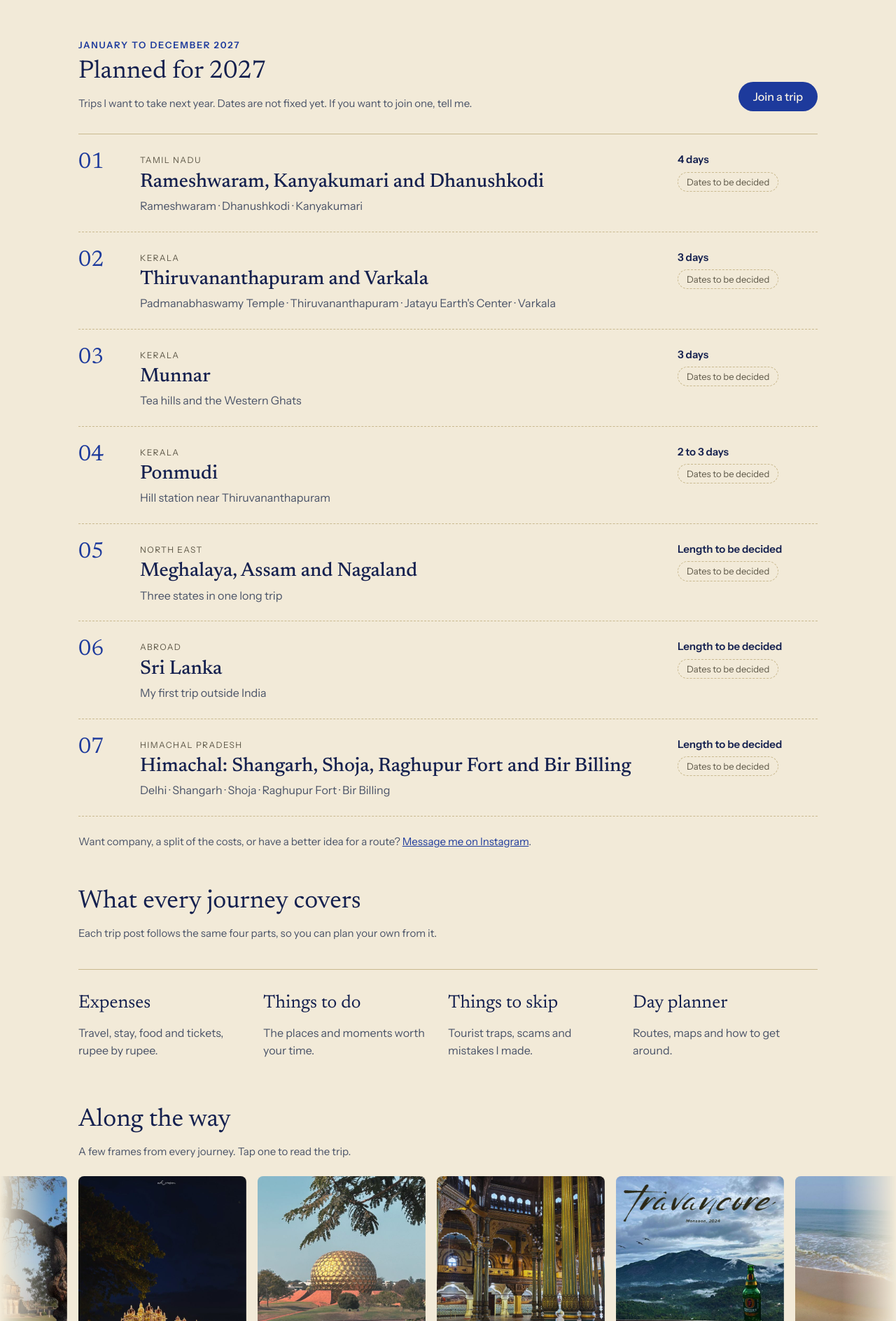
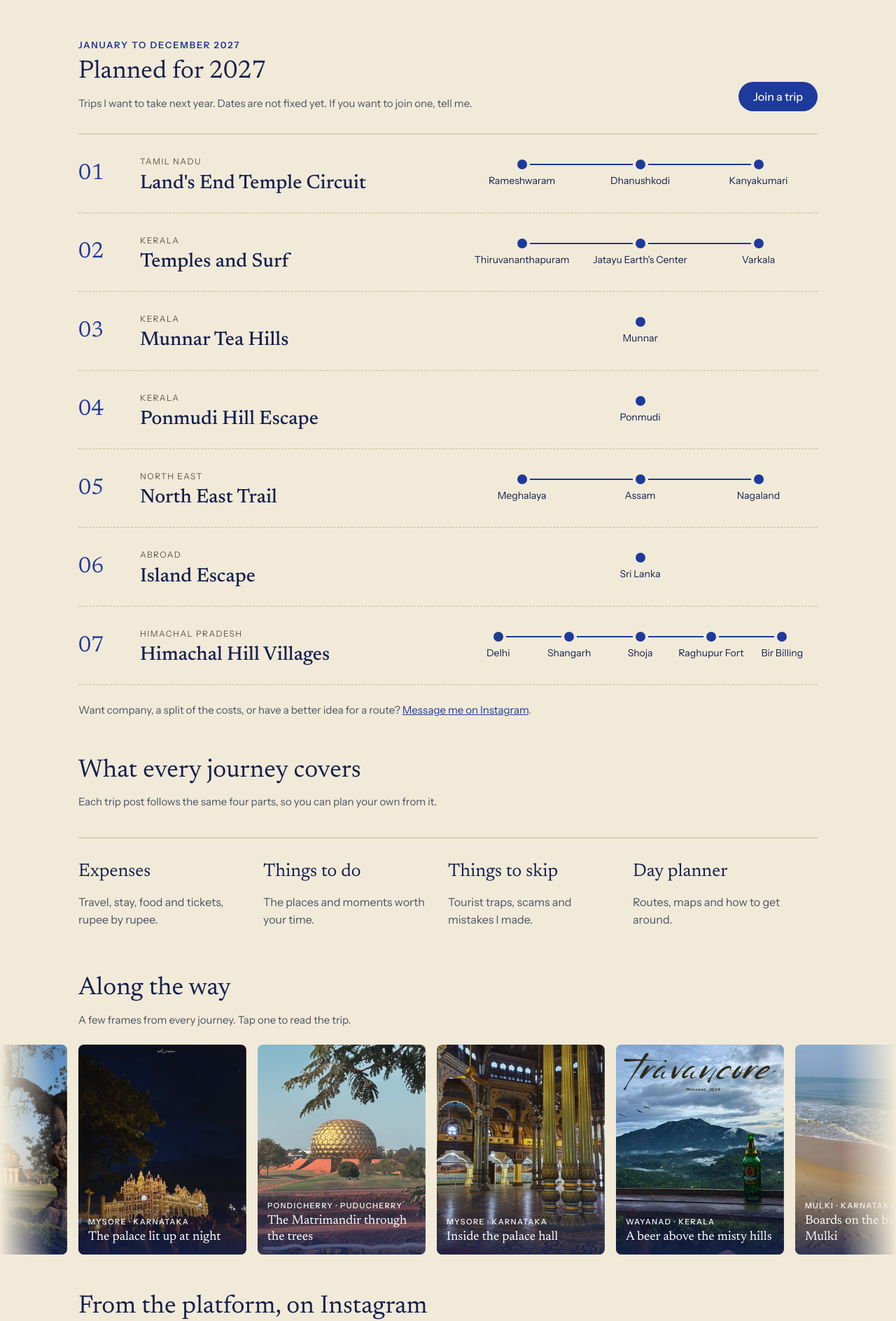
Before and after one commit to gdncomm-aditya-kanoi/Travel-Train, a Jekyll site: the page built from index.html, in a window 1280 px wide. Shown: the part 2604-4492 px from the top of the page at 70% size. Built offline with Jekyll 4.4.1, drawn with Linux system fonts in a browser that asks for light colours; a script that is not in the unit is left out.

Commit message:
Name the planned trips and show their stops as a dotted route
Co-Authored-By: Claude <noreply@anthropic.com>

```diff
--- a/_data/planned.yml
+++ b/_data/planned.yml
@@ -1,30 +1,23 @@
-# Trips planned for 2027, shown on the home page. Add months or dates here once they are fixed.
-# when: leave empty to show "Dates to be decided".
-- title: "Rameshwaram, Kanyakumari and Dhanushkodi"
+# Trips planned for 2027, shown on the home page. Each trip has a name, a region and its stops in order.
+# Add `when: "March 2027"` to a trip once its dates are fixed.
+- title: "Land's End Temple Circuit"
   region: "Tamil Nadu"
-  places: "Rameshwaram · Dhanushkodi · Kanyakumari"
-  length: "4 days"
-- title: "Thiruvananthapuram and Varkala"
+  stops: ["Rameshwaram", "Dhanushkodi", "Kanyakumari"]
+- title: "Temples and Surf"
   region: "Kerala"
-  places: "Padmanabhaswamy Temple · Thiruvananthapuram · Jatayu Earth's Center · Varkala"
-  length: "3 days"
-- title: "Munnar"
+  stops: ["Thiruvananthapuram", "Jatayu Earth's Center", "Varkala"]
+- title: "Munnar Tea Hills"
   region: "Kerala"
-  places: "Tea hills and the Western Ghats"
-  length: "3 days"
-- title: "Ponmudi"
+  stops: ["Munnar"]
+- title: "Ponmudi Hill Escape"
   region: "Kerala"
-  places: "Hill station near Thiruvananthapuram"
-  length: "2 to 3 days"
-- title: "Meghalaya, Assam and Nagaland"
+  stops: ["Ponmudi"]
+- title: "North East Trail"
   region: "North East"
-  places: "Three states in one long trip"
-  length: "Length to be decided"
-- title: "Sri Lanka"
+  stops: ["Meghalaya", "Assam", "Nagaland"]
+- title: "Island Escape"
   region: "Abroad"
-  places: "My first trip outside India"
-  length: "Length to be decided"
-- title: "Himachal: Shangarh, Shoja, Raghupur Fort and Bir Billing"
+  stops: ["Sri Lanka"]
+- title: "Himachal Hill Villages"
   region: "Himachal Pradesh"
-  places: "Delhi · Shangarh · Shoja · Raghupur Fort · Bir Billing"
-  length: "Length to be decided"
+  stops: ["Delhi", "Shangarh", "Shoja", "Raghupur Fort", "Bir Billing"]
--- a/assets/css/style.css
+++ b/assets/css/style.css
@@ -359,17 +359,21 @@ a.series-item:hover { outline: 2px solid var(--ink); outline-offset: 2px; }
 
 /* Planned for 2027 */
 .planned { list-style: none; margin: 32px 0 0; padding: 0; border-top: 1px solid var(--rule); }
-.planned-item { display: grid; grid-template-columns: 64px minmax(0, 1fr) 200px; gap: 8px 24px; align-items: start; padding: 24px 0; border-bottom: 1px dashed var(--rule); }
+.planned-item { display: grid; grid-template-columns: 64px minmax(0, 1fr) minmax(280px, 48%); gap: 12px 24px; align-items: center; padding: 26px 0; border-bottom: 1px dashed var(--rule); }
 .planned-num { font-family: var(--serif); font-size: 32px; line-height: 1; color: var(--ink); }
 .planned-region { font-size: 12px; letter-spacing: .12em; text-transform: uppercase; color: var(--muted); }
-.planned-title { font-family: var(--serif); font-size: 28px; line-height: 1.15; font-weight: 500; color: var(--navy); margin: 4px 0 6px; }
-.planned-places { margin: 0; color: var(--text); font-size: 16px; }
-.planned-meta { display: flex; flex-direction: column; gap: 6px; align-items: flex-start; color: var(--navy); font-weight: 600; }
-.planned-when { display: inline-block; font-weight: 400; font-size: 13px; color: var(--muted); border: 1px dashed var(--rule); border-radius: 999px; padding: 3px 12px; }
+.planned-title { font-family: var(--serif); font-size: 28px; line-height: 1.15; font-weight: 500; color: var(--navy); margin: 4px 0 0; }
+.planned-when { display: inline-block; margin-top: 8px; font-size: 13px; color: var(--muted); border: 1px dashed var(--rule); border-radius: 999px; padding: 3px 12px; }
 .planned-note { margin-top: 24px; color: var(--text); }
-@media (max-width: 700px) {
+.route { list-style: none; margin: 0; padding: 0; display: flex; align-items: flex-start; }
+.route li { position: relative; flex: 1 1 0; min-width: 0; display: flex; flex-direction: column; align-items: center; gap: 8px; text-align: center; }
+.route li:only-child { flex: 0 1 auto; margin-left: auto; margin-right: auto; }
+.route li + li::before { content: ""; position: absolute; top: 6px; right: 50%; width: 100%; border-top: 2px solid var(--ink); }
+.route-dot { position: relative; z-index: 1; width: 14px; height: 14px; border-radius: 50%; background: var(--ink); box-shadow: 0 0 0 4px var(--ground); }
+.route-name { font-size: 14px; line-height: 1.25; color: var(--navy); padding: 0 4px; }
+@media (max-width: 760px) {
   .planned-item { grid-template-columns: 44px minmax(0, 1fr); }
-  .planned-meta { grid-column: 2; flex-direction: row; flex-wrap: wrap; align-items: center; gap: 8px 14px; }
+  .route { grid-column: 1 / -1; }
   .planned-num { font-size: 26px; }
   .planned-title { font-size: 24px; }
 }
--- a/index.html
+++ b/index.html
@@ -56,12 +56,11 @@ layout: default
       <div class="planned-body">
         <span class="planned-region">{{ p.region }}</span>
         <h3 class="planned-title">{{ p.title }}</h3>
-        <p class="planned-places">{{ p.places }}</p>
+        {% if p.when %}<span class="planned-when">{{ p.when }}</span>{% endif %}
       </div>
-      <div class="planned-meta">
-        <span>{{ p.length }}</span>
-        <span class="planned-when">{% if p.when %}{{ p.when }}{% else %}Dates to be decided{% endif %}</span>
-      </div>
+      <ol class="route" aria-label="Stops: {{ p.stops | join: ', ' }}">
+        {% for stop in p.stops %}<li><span class="route-dot"></span><span class="route-name">{{ stop }}</span></li>{% endfor %}
+      </ol>
     </li>
     {% endfor %}
   </ol>
```
